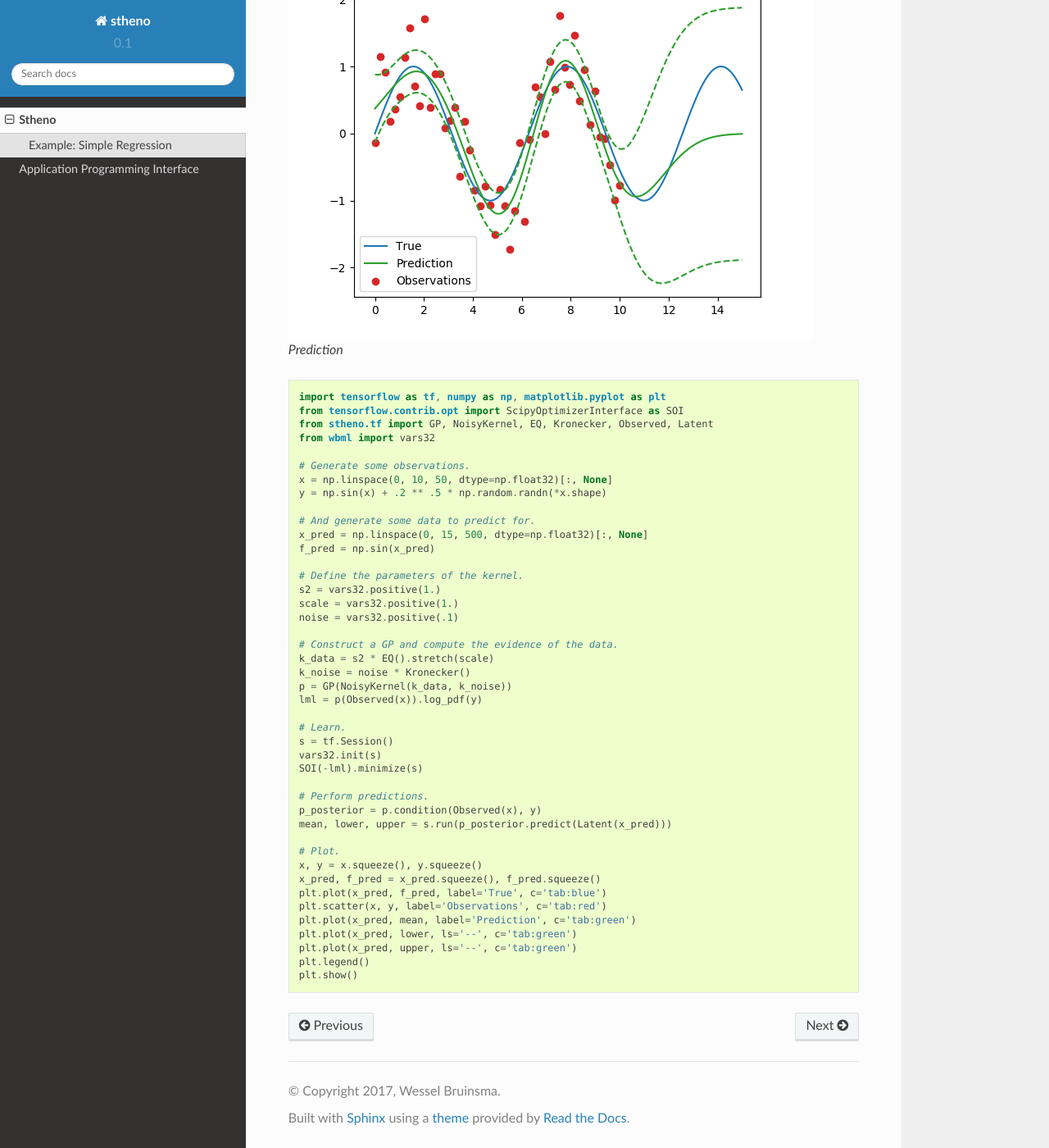
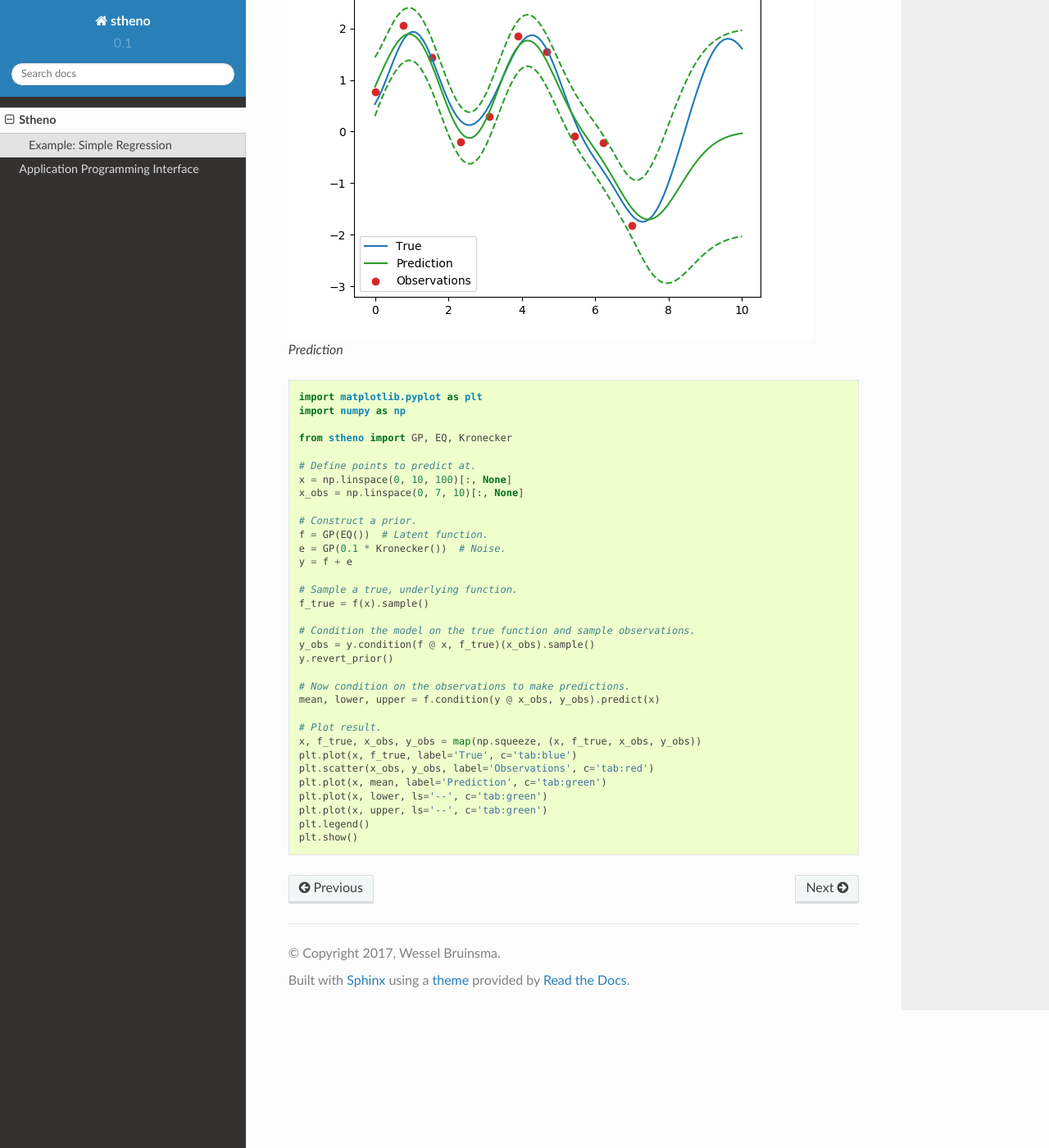
Before and after one commit to wesselb/stheno, a Sphinx documentation site: the page built from doc/readme.rst, in a window 1280 px wide and 1400 px high, scrolled down 377 px. Shown: the whole window at 82% size. Built offline with Sphinx 7.4.7 and the Read the Docs theme 2.0.0, drawn with Linux system fonts in a browser that asks for light colours.

Commit message:
Update README.md

```diff
--- a/doc/readme.rst
+++ b/doc/readme.rst
@@ -15,47 +15,37 @@ Example: Simple Regression
 
 .. code:: python
 
-    import tensorflow as tf, numpy as np, matplotlib.pyplot as plt
-    from tensorflow.contrib.opt import ScipyOptimizerInterface as SOI
-    from stheno.tf import GP, NoisyKernel, EQ, Kronecker, Observed, Latent
-    from wbml import vars32
+    import matplotlib.pyplot as plt
+    import numpy as np
 
-    # Generate some observations.
-    x = np.linspace(0, 10, 50, dtype=np.float32)[:, None]
-    y = np.sin(x) + .2 ** .5 * np.random.randn(*x.shape)
+    from stheno import GP, EQ, Kronecker
 
-    # And generate some data to predict for.
-    x_pred = np.linspace(0, 15, 500, dtype=np.float32)[:, None]
-    f_pred = np.sin(x_pred)
+    # Define points to predict at.
+    x = np.linspace(0, 10, 100)[:, None]
+    x_obs = np.linspace(0, 7, 10)[:, None]
 
-    # Define the parameters of the kernel.
-    s2 = vars32.positive(1.)
-    scale = vars32.positive(1.)
-    noise = vars32.positive(.1)
+    # Construct a prior.
+    f = GP(EQ())  # Latent function.
+    e = GP(0.1 * Kronecker())  # Noise.
+    y = f + e
 
-    # Construct a GP and compute the evidence of the data.
-    k_data = s2 * EQ().stretch(scale)
-    k_noise = noise * Kronecker()
-    p = GP(NoisyKernel(k_data, k_noise))
-    lml = p(Observed(x)).log_pdf(y)
+    # Sample a true, underlying function.
+    f_true = f(x).sample()
 
-    # Learn.
-    s = tf.Session()
-    vars32.init(s)
-    SOI(-lml).minimize(s)
+    # Condition the model on the true function and sample observations.
+    y_obs = y.condition(f @ x, f_true)(x_obs).sample()
+    y.revert_prior()
 
-    # Perform predictions.
-    p_posterior = p.condition(Observed(x), y)
-    mean, lower, upper = s.run(p_posterior.predict(Latent(x_pred)))
+    # Now condition on the observations to make predictions.
+    mean, lower, upper = f.condition(y @ x_obs, y_obs).predict(x)
 
-    # Plot.
-    x, y = x.squeeze(), y.squeeze()
-    x_pred, f_pred = x_pred.squeeze(), f_pred.squeeze()
-    plt.plot(x_pred, f_pred, label='True', c='tab:blue')
-    plt.scatter(x, y, label='Observations', c='tab:red')
-    plt.plot(x_pred, mean, label='Prediction', c='tab:green')
-    plt.plot(x_pred, lower, ls='--', c='tab:green')
-    plt.plot(x_pred, upper, ls='--', c='tab:green')
+    # Plot result.
+    x, f_true, x_obs, y_obs = map(np.squeeze, (x, f_true, x_obs, y_obs))
+    plt.plot(x, f_true, label='True', c='tab:blue')
+    plt.scatter(x_obs, y_obs, label='Observations', c='tab:red')
+    plt.plot(x, mean, label='Prediction', c='tab:green')
+    plt.plot(x, lower, ls='--', c='tab:green')
+    plt.plot(x, upper, ls='--', c='tab:green')
     plt.legend()
     plt.show()
 
```
Also changed, not shown: README.md (+25 -34 lines), readme_example.py (+24 -34 lines), readme_prediction.png.
